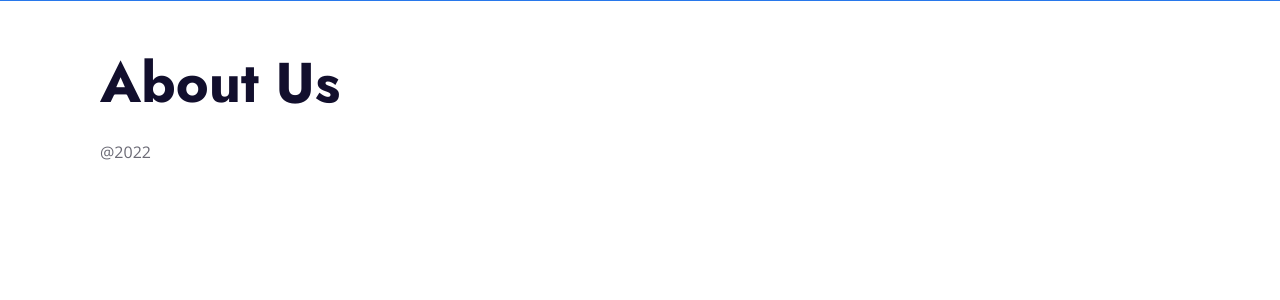
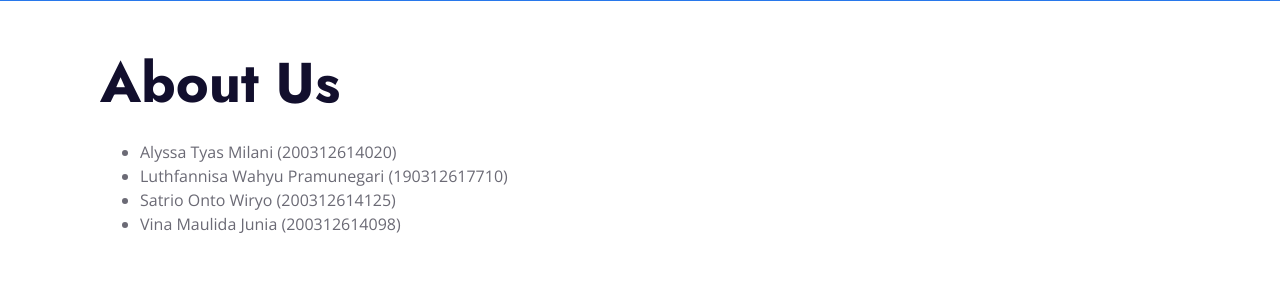
Before and after one commit to Lyan3244/bilangan-bulat, a PHP site: page /home.php in a window 1280 px wide. Shown: the part 2927-3227 px from the top of the page. Before the commit the page ends 3087 px from the top, so only its background shows below. Run offline with PHP 8.4, Linux system fonts and the light colour scheme; some libraries are stand-ins or nearby versions.

Commit message:
second commit

```diff
--- a/hasil-rapot.php
+++ b/hasil-rapot.php
@@ -34,7 +34,7 @@
             </button>
             <div class="collapse navbar-collapse justify-content-between px-lg-3" id="navbarCollapse">
                 <div class="navbar-nav mx-auto py-0">
-                    <a href="index.html" class="nav-item nav-link active">Home</a>
+                    <a href="home.php" class="nav-item nav-link active">Home</a>
                     <!--<div class="nav-item dropdown">
                         <a href="#" class="nav-link dropdown-toggle" data-toggle="dropdown">Bilangan Bulat</a>
                         <div class="dropdown-menu m-0">
--- a/home.php
+++ b/home.php
@@ -35,7 +35,7 @@
             </button>
             <div class="collapse navbar-collapse justify-content-between px-lg-3" id="navbarCollapse">
                 <div class="navbar-nav mx-auto py-0">
-                    <a href="index.html" class="nav-item nav-link active">Home</a>
+                    <a href="home.php" class="nav-item nav-link active">Home</a>
                     <!--<div class="nav-item dropdown">
                         <a href="#" class="nav-link dropdown-toggle" data-toggle="dropdown">Bilangan Bulat</a>
                         <div class="dropdown-menu m-0">
@@ -140,7 +140,13 @@
                     <div class="section-title position-relative mb-4">
                         <h1 class="display-4">About Us</h1>
                     </div>
-                <p>@2022</p>
+                <ul>
+                    <li>Alyssa Tyas Milani			    (200312614020)</li>
+                    <li>Luthfannisa Wahyu Pramunegari	(190312617710)</li>
+                    <li>Satrio Onto Wiryo 			    (200312614125)</li>
+                    <li>Vina Maulida Junia 			    (200312614098)</li>
+                </ul>
+</p>
     </div>
     </section>
 
--- a/rapot.php
+++ b/rapot.php
@@ -34,7 +34,7 @@
             </button>
             <div class="collapse navbar-collapse justify-content-between px-lg-3" id="navbarCollapse">
                 <div class="navbar-nav mx-auto py-0">
-                    <a href="index.html" class="nav-item nav-link active">Home</a>
+                    <a href="home.php" class="nav-item nav-link active">Home</a>
                     <!--<div class="nav-item dropdown">
                         <a href="#" class="nav-link dropdown-toggle" data-toggle="dropdown">Bilangan Bulat</a>
                         <div class="dropdown-menu m-0">
```
